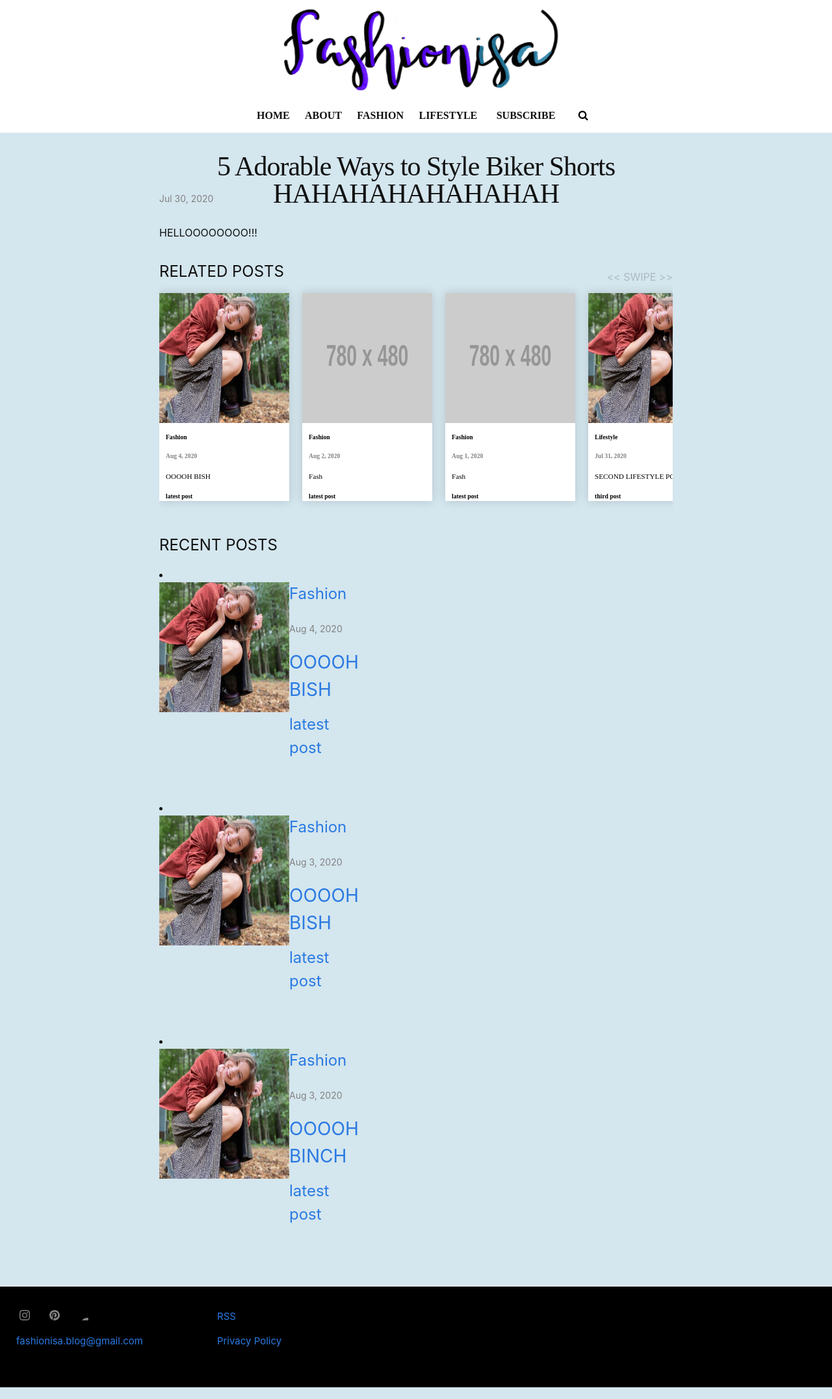
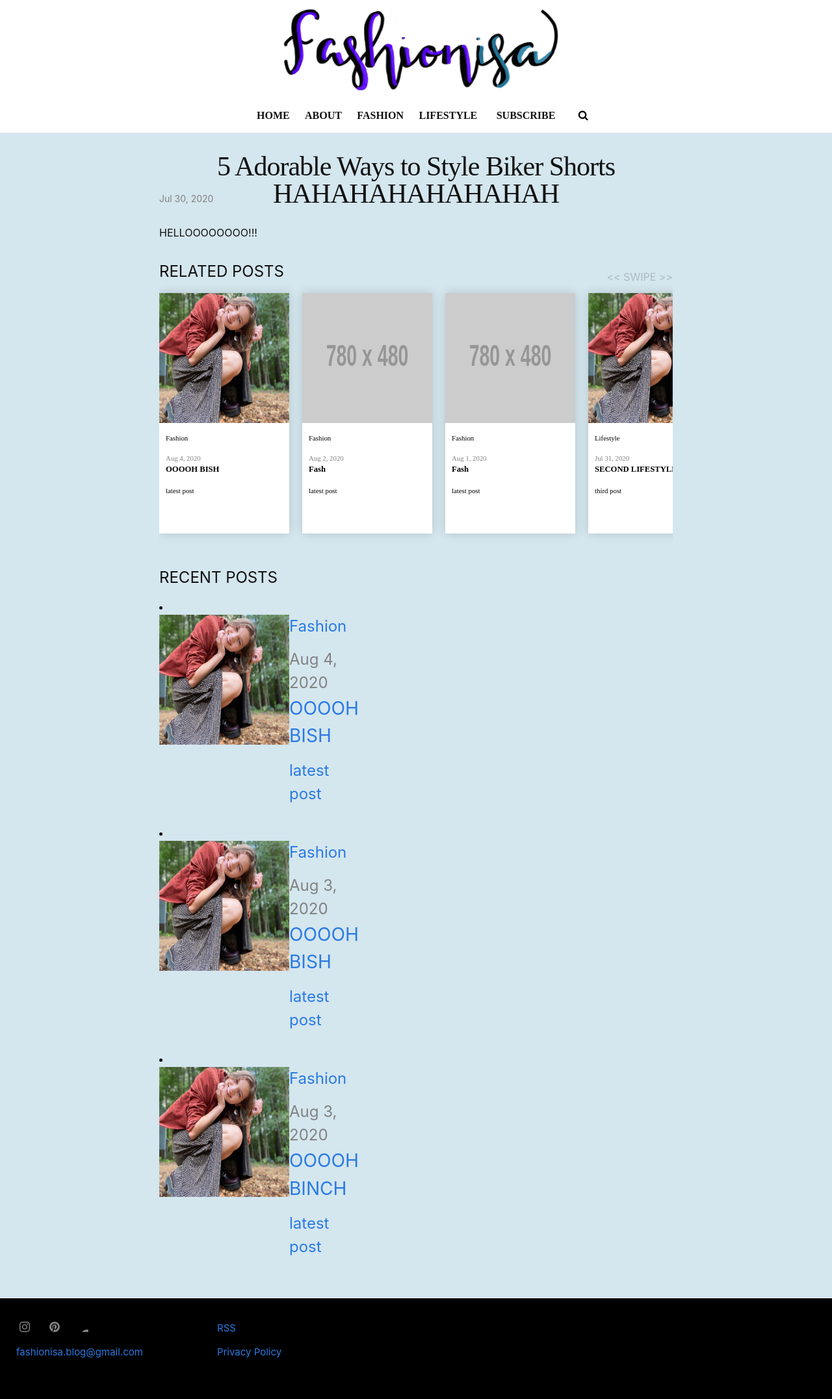
Before and after one commit to iwalte01/fashionisa-blog, a Jekyll site: the page built from blog-fashion/_posts/2020-07-30-lol.md, in a window 1280 px wide. Shown: the whole page at 65% size. Built offline with Jekyll 4.4.1, drawn with Linux system fonts in a browser that asks for light colours; nearby versions of some CDN libraries.

Commit message:
styled the related posts section

```diff
--- a/_includes/make_postlist.html
+++ b/_includes/make_postlist.html
@@ -13,17 +13,17 @@
            <!--end of thumbnail statement-->
          </div>
          <div class="post-info">
-          <div class="txt-box">
+         <div class="txt-box">
             <p class="cat"> {%- if post.category -%}
               {{ post.category }}
-            {%- endif -%}<p>
-             <span class="post-meta">{{ post.date | date: date_format }}</span> <!-- moved the date here-->
+            {%- endif -%}</p>
+             <span class="post-meta"> {{ post.date | date: date_format }}</span> <!-- moved the date here-->
             <h3 class="p-title">{{ post.title | escape }}</h3> <!-- added a heading around this to separate it-->
              <!-- show the description -->
             <p class="des">{%- if post.description -%}
               {{ post.description }}
             {%- endif -%}</p>
-          </div>
+         </div>
         </div>
           </a>
         </h3>
--- a/_includes/make_relposts.html
+++ b/_includes/make_relposts.html
@@ -13,18 +13,18 @@
            <!--end of thumbnail statement-->
          </div>
          <div class="post-info">
-          <div class="txt-box">
+         <div class="txt-box">
             <p class="cat"> {%- if post.category -%}
               {{ post.category }}
-            {%- endif -%}<p>
-             <span class="post-meta">{{ post.date | date: date_format }}</span> <!-- moved the date here-->
+            {%- endif -%} </p>
+            <span class="post-meta">{{ post.date | date: date_format }}</span>
             <h3 class="p-title">{{ post.title | escape }}</h3> <!-- added a heading around this to separate it-->
              <!-- show the description -->
             <p class="des">{%- if post.description -%}
               {{ post.description }}
             {%- endif -%}</p>
           </div>
-        </div>
+       </div>
         </span>
           </a>
         </h3>
--- a/_sass/minima/_layout.scss
+++ b/_sass/minima/_layout.scss
@@ -868,7 +868,10 @@ h2 {
 }
 
 .c-slide {
-  height: 320px;
+  height: 370px;
+  @include media-query($on-palm) {
+    height: 300px;
+  }
   font-weight: normal;
   margin-right: 20px;
   background: #FFFFFF;
@@ -890,7 +893,6 @@ h2 {
 .c-slide__content {
   display: flex;
   width: 200px;
-  height: 320px;
   @include media-query($on-palm) {
     width: 150px;
   }
@@ -898,17 +900,18 @@ h2 {
 
 .c-slide .post-info {
   display: flex;
-  font-size: 0.4em;
+  font-size: 0.45em;
+  @include media-query($on-palm) {
+    font-size: 0.4em;
+  }
   color: black;
   font-family: serif;
   margin-left: 10px;
+}
+.c-slide .p-title {
   font-weight: bolder;
 }
 
-
-.c-slide .post-meta {
-  font-size: 1em;
-}
 
 .c-slide__image {
   display: flex;
@@ -939,4 +942,8 @@ h2 {
 .c-drag {
   opacity: 0.2;
 }
+
+.post-meta {
+  font-size: 1em;
 }
+}
```
